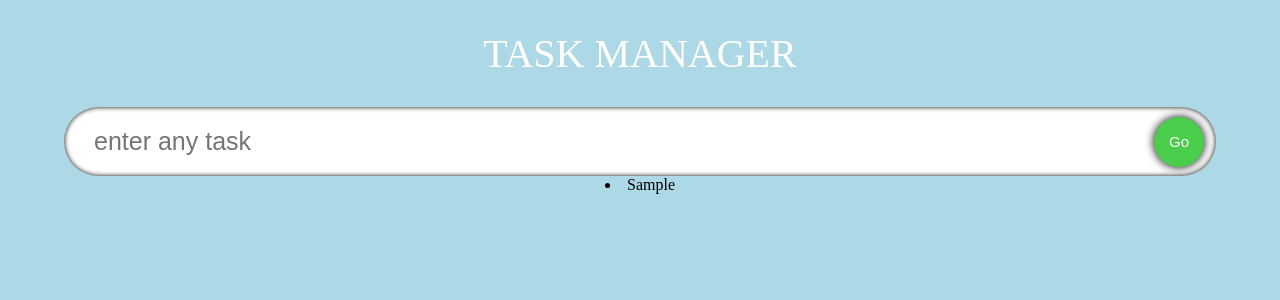
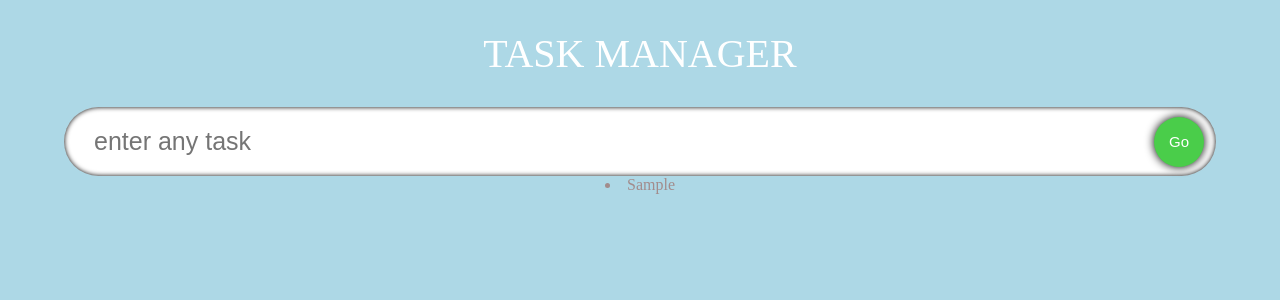
Before and after one commit to sups-world/task-manager, a React (Create React App) app: page / in a window 1280 px wide. Both pictures are taken after typing "Sample" into the empty fields and a click on the button "Go". Shown: the top 300 px of the page. Built offline with nearby package versions, Linux system fonts and the light colour scheme; a web font is replaced by a local one.

Commit message:
css for lists

```diff
--- a/src/App.tsx
+++ b/src/App.tsx
@@ -2,6 +2,7 @@
 import './App.css';
 import InputField from './components/InputField';
 import { Todo } from './model';
+import TodoList from './components/TodoList';
 
 //react.fc===functional component
 const App: React.FC = () => {
@@ -25,11 +26,8 @@
     <div className="App">
       <span className="heading">Task Manager</span>
       <InputField todo={todo} setTodo={setTodo} handleAdd={handleAdd} />
-      {/* <TodoList /> */}
+      <TodoList todos={todos} setTodos={setTodos} />
 
-      {todos.map((t) => (
-        <li>{t.todo}</li>
-      ))}
     </div>
   );
 }
--- /dev/null
+++ b/src/components/TodoList.tsx
@@ -0,0 +1,21 @@
+import React from 'react';
+import './styles.css';
+import { Todo } from '../model';
+
+interface Props {
+    todos: Todo[];
+    setTodos: React.Dispatch<React.SetStateAction<Todo[]>>;
+}
+
+const TodoList: React.FC<Props> = ({ todos, setTodos }: Props) => {
+    return (
+        <div className='todos'>
+            {todos.map((t) => (
+                <li>{t.todo}</li>
+            ))}
+
+        </div>
+    )
+}
+
+export default TodoList
--- a/src/components/styles.css
+++ b/src/components/styles.css
@@ -43,3 +43,11 @@
   /* transform makes it smaller when clicked */
   box-shadow: 0 0 5px black;
 }
+
+.todos {
+  display: flex;
+  justify-content: space-evenly;
+  width: 90%;
+  flex-wrap: wrap;
+  color: rgb(162, 140, 140);
+}
```
Also changed, not shown: src/components/SingleTodo.tsx (added, +9 -0 lines).
